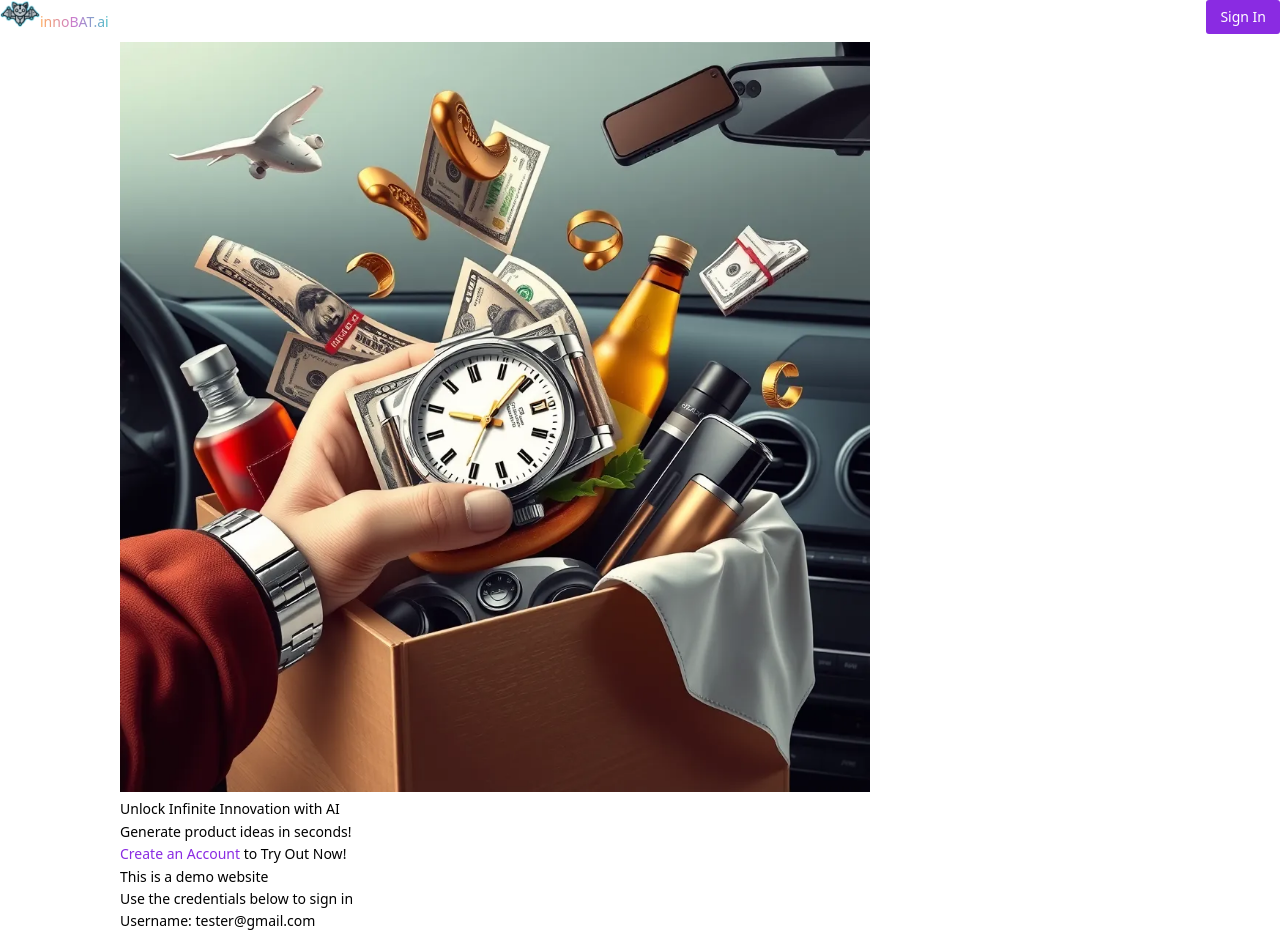
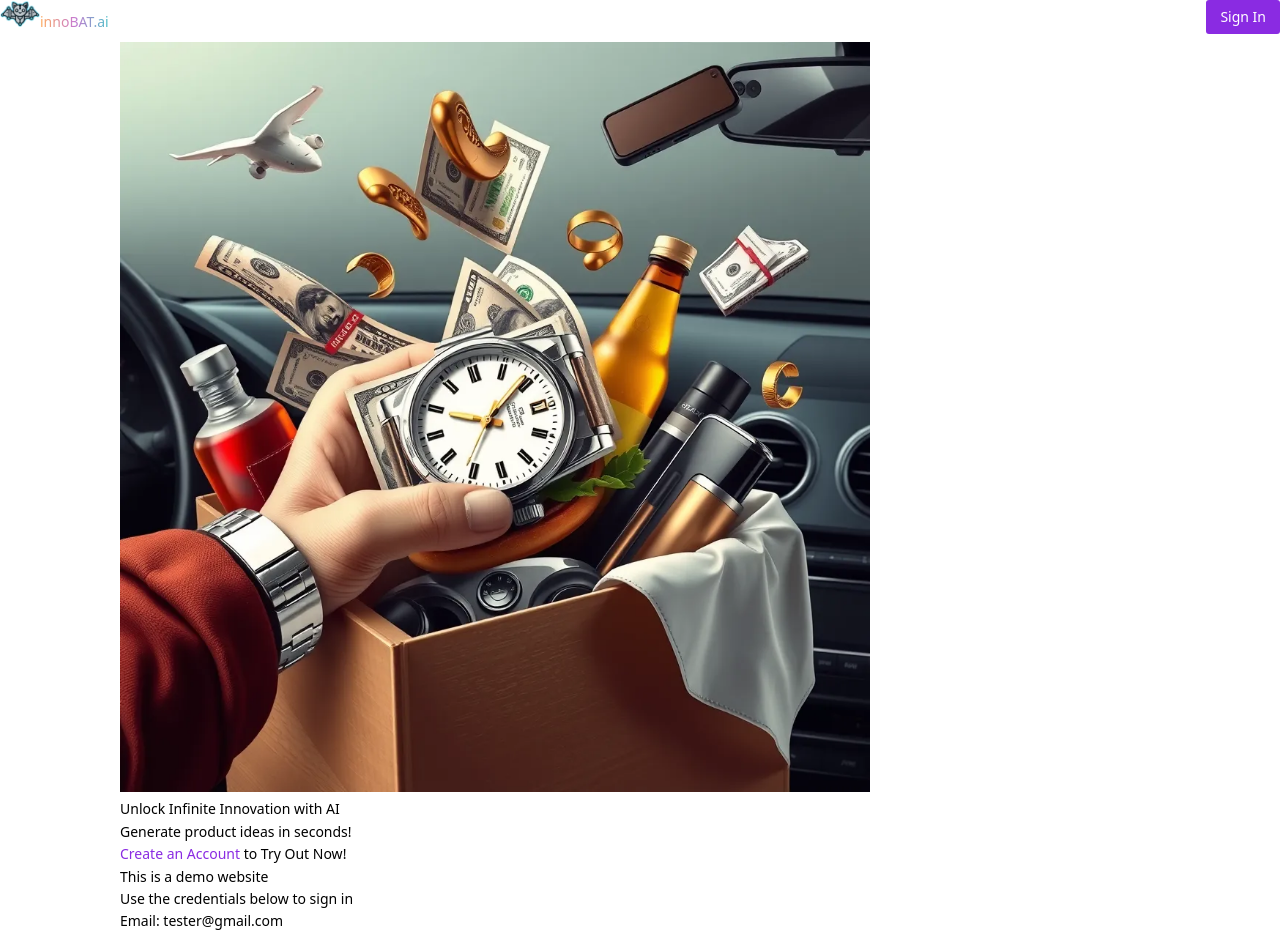
Before and after one commit to imyourjoey/product-idea-generator-FE, a Vue app: page / in a window 1280 px wide. Shown: the top 936 px of the page. Built offline with nearby package versions, Linux system fonts and the light colour scheme; the HTML template or start-up script is replaced by a standard one.

Commit message:
fix typo

```diff
--- a/src/components/Landing/Index.vue
+++ b/src/components/Landing/Index.vue
@@ -24,17 +24,15 @@
           to Try Out Now!
         </div>
       </div>
-      <div class="mt-8 text-sm">
+      <div class="mt-6 md:mt-8 text-sm md:border-0 border-b-2 pb-6">
         <div class="font-semibold">This is a demo website</div>
         <div class="font-semibold">Use the credentials below to sign in</div>
-        <div class="text-gray-800">Username: tester@gmail.com</div>
+        <div class="text-gray-800">Email: tester@gmail.com</div>
         <div class="text-gray-800">Password: password</div>
       </div>
     </div>
   </div>
-  <div
-    class="md:my-20 md:text-4xl text-3xl font-bold md:text-center mt-12 mb-3"
-  >
+  <div class="md:my-20 md:text-4xl text-3xl font-bold md:text-center mt-6 mb-3">
     Watch a 1-minute video to get started!
   </div>
   <div class="relative w-full pb-[56.25%] overflow-hidden rounded-xl shadow-xl">
```
